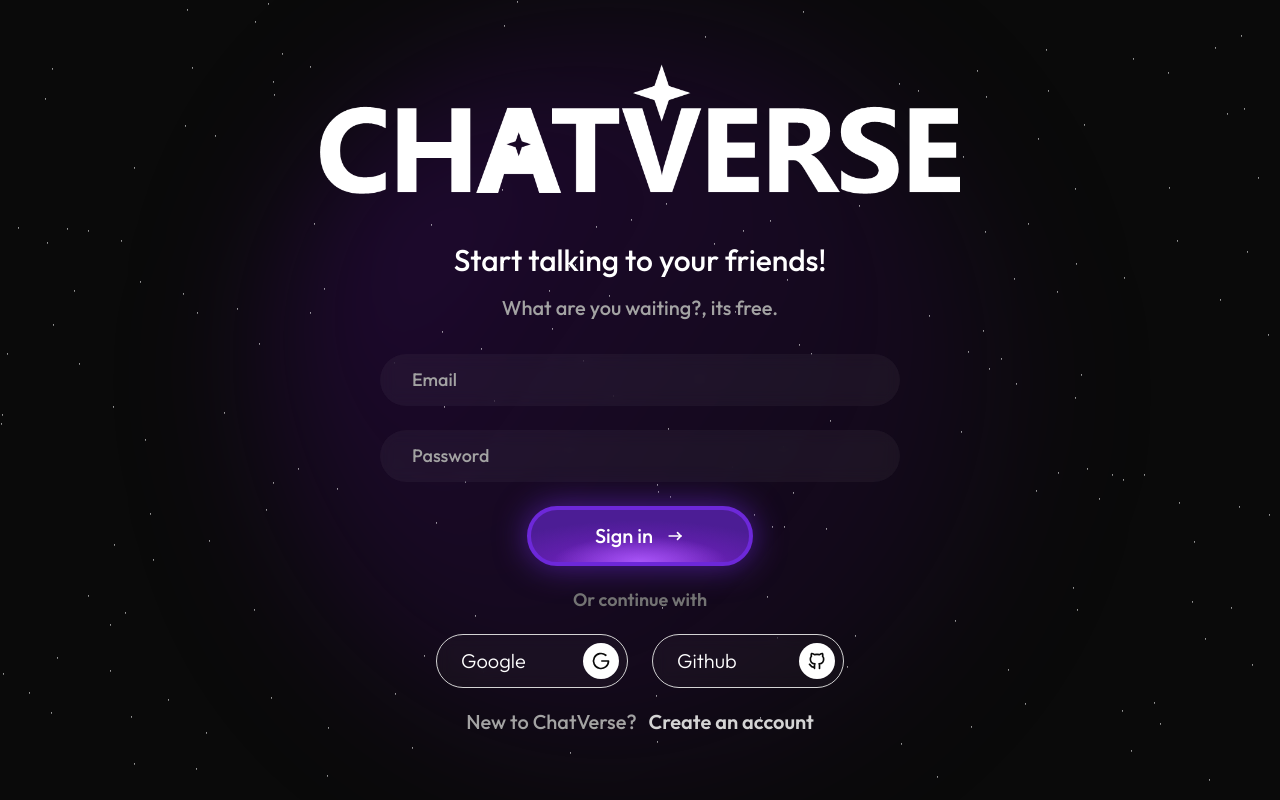
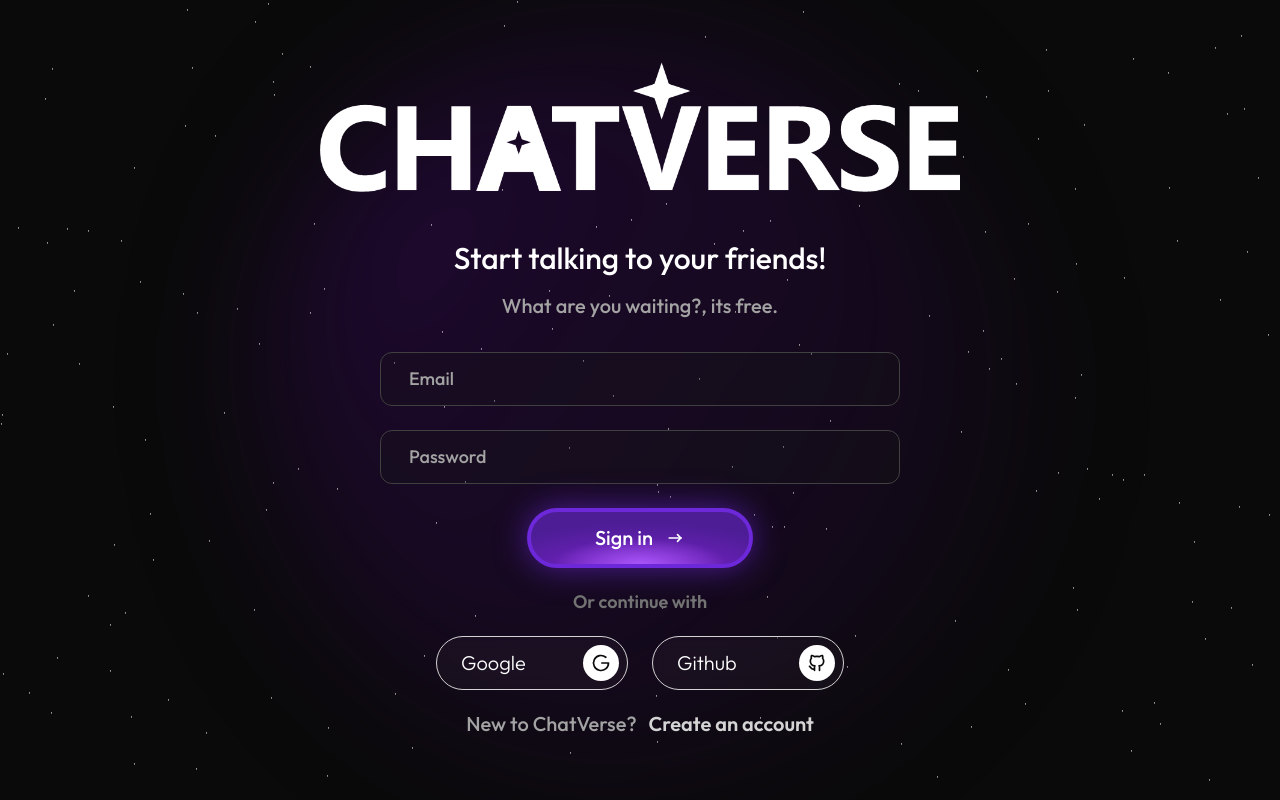
Before and after one commit to DPG-Code/chat-verse, a Next.js app: page / in a window 1280 px wide. Built offline with nearby package versions, Linux system fonts and the light colour scheme; no server answers; what pusher would draw is missing.

Commit message:
feat: new input style

```diff
--- a/app/components/inputs/Input.tsx
+++ b/app/components/inputs/Input.tsx
@@ -51,7 +51,7 @@ const Input: React.FC<InputProps> = ({
         {...register(id,{ required })}
         placeholder={placeholder}
         className={clsx(
-          'py-2 px-6 w-auto backdrop-blur bg-neutral-300/5 outline-0 text-sm font-medium text-white placeholder:text-neutral-400 rounded-full xl:py-3 xl:px-8 xl:text-lg',
+          'py-2 px-6 w-auto border border-neutral-700 outline-0 bg-neutral-900/30 text-sm font-medium text-white placeholder:text-neutral-400 rounded-xl xl:py-3 xl:px-7 xl:text-lg',
           errors[id] && 'focus:ring-offset-2 focus:ring-offset-red-800',
           disabled && 'opacity-50 cursor-default',
           homeForm && 'min-w-[260px] lg:w-[420px] xl:w-[520px]',
```
